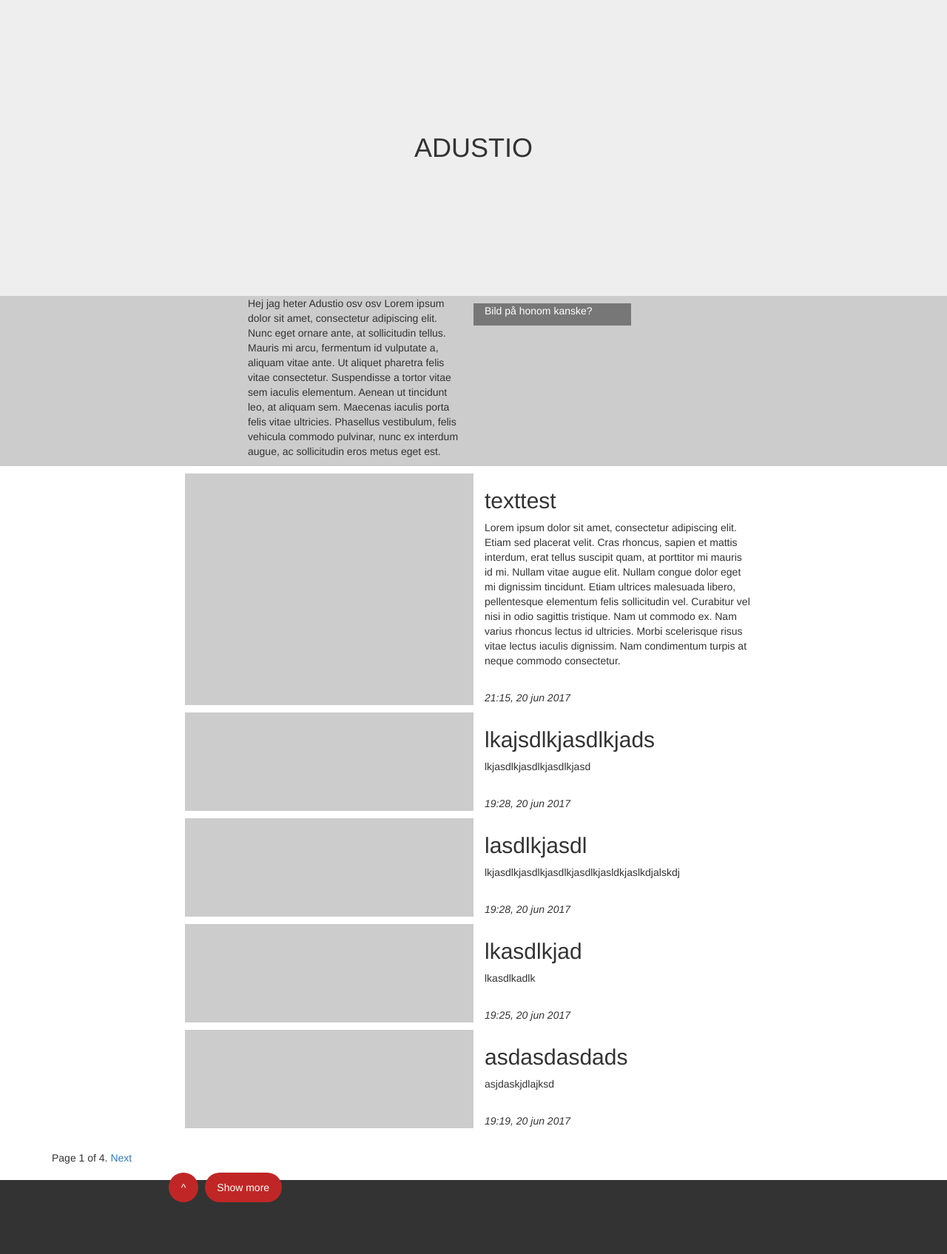
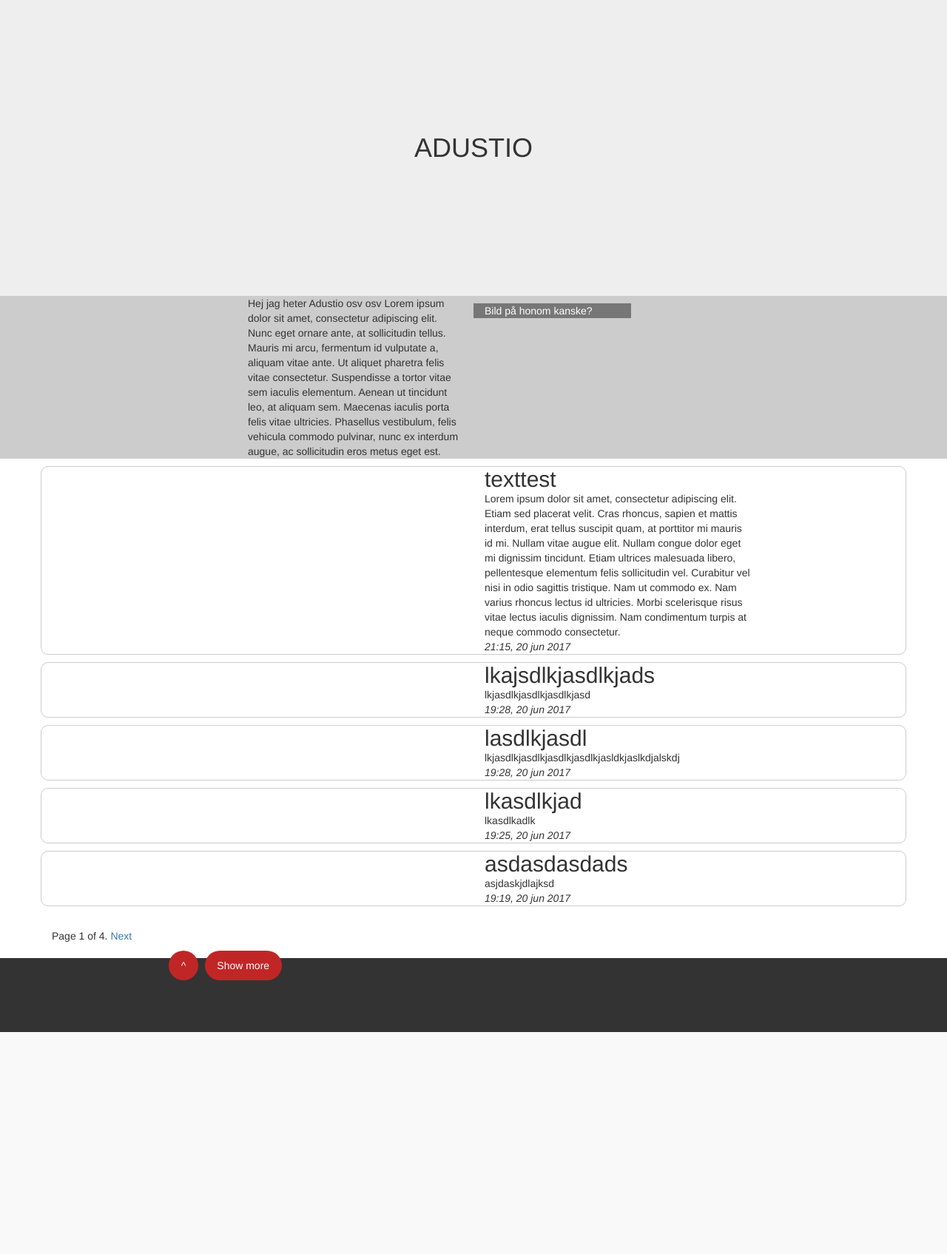
Before and after one commit to simontollstern/Adustio, a Django app: page / in a window 1280 px wide. Shown: the whole page at 74% size. After the commit the page ends 1395 px from the top, so only its background shows below. Run offline with Django 3.2, Linux system fonts and the light colour scheme; data comes from the database, SQL or seed files in the repository; some libraries are stand-ins or nearby versions.

Commit message:
Fixed width for post content

```diff
--- a/Blog/static/script.js
+++ b/Blog/static/script.js
@@ -42,5 +42,5 @@ function getId(url) {
 //The id-argument tells the function exactly which <div> it should add the HTML-code to, since all this code is inside a forloop it needs a specific ID which is the Primary Key of the current Post-object.
 function youtubeEmbedder(url, id, tag) {
   var videoId = getId(url)
-  $(tag + id).html('<iframe width="300" height="115" src="//www.youtube.com/embed/' + videoId + '" frameborder="0" allowfullscreen></iframe>')
+  $(tag + id).html('<iframe src="//www.youtube.com/embed/' + videoId + '" frameborder="0" allowfullscreen style="width:100%;"></iframe>')
 }
--- a/Blog/static/style.css
+++ b/Blog/static/style.css
@@ -1,3 +1,8 @@
+h1, h2, h3, p{
+  margin: 0;
+  padding: 0;
+}
+
 .banner{
   /*background:url('images/blog/adustio-banner.jpg');*/
   background-color: #eee;
@@ -25,10 +30,16 @@
   display: -ms-flexbox;
   display: flex;
   flex-wrap: wrap;
+  border: 1px solid #ccc;
+  border-radius: 10px;
 }
 .equal > [class*='col-'] {
   display: flex;
   flex-direction: column;
+}
+
+.soundcloudEmbed > iframe{
+  width: 100%;
 }
 
 .footer{
--- a/Blog/templates/blog/index.html
+++ b/Blog/templates/blog/index.html
@@ -29,7 +29,7 @@
   <div class="container">
     {% for post in posts %}
       <div class="row equal" style="margin-bottom:10px">
-        <div class="col-sm-4 col-sm-offset-2" style="background-color:#ccc;">
+        <div class="col-sm-4 col-sm-offset-2">
           <div id='youtubeVideo{{ post.pk }}'></div>
           <div class="soundcloud{{ post.pk }}"></div>
         </div>
```
